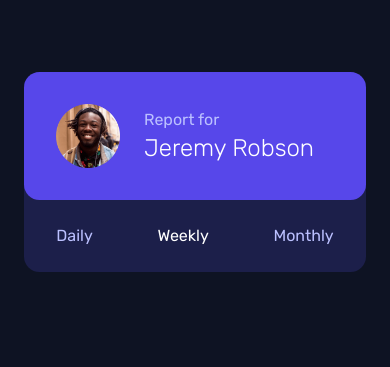
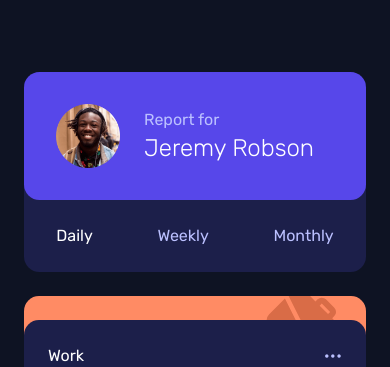
Before and after one commit to pauljomy/time-tracking, a website built with Vite: page index.html in a window 390 px wide. Shown: the top 367 px of the page. Built offline with nearby package versions, Linux system fonts and the light colour scheme.

Commit message:
mobile and tablet design completed

```diff
--- a/index.html
+++ b/index.html
@@ -5,9 +5,11 @@
         <meta name="viewport" content="width=device-width, initial-scale=1.0" />
         <link href="/src/style.css" rel="stylesheet" />
     </head>
-    <body class="font-family-default bg-background text-white mx-6 my-18">
+    <body
+        class="font-family-default bg-background text-white mx-6 my-18 md:mx-20"
+    >
         <main>
-            <div class="bg-card-bg rounded-[0.975em]">
+            <div class="bg-card-bg rounded-[0.975em] mb-6">
                 <div
                     class="flex gap-6 items-center bg-profile-bg p-8 rounded-[0.975em]"
                 >
@@ -23,12 +25,14 @@
                         <p class="text-2xl font-light">Jeremy Robson</p>
                     </div>
                 </div>
-                <div class="flex justify-around py-6">
-                    <p class="text-smaller-text">Daily</p>
-                    <p>Weekly</p>
-                    <p class="text-smaller-text">Monthly</p>
+                <div class="flex justify-around py-6 text-smaller-text">
+                    <p data-timeframe="daily" id="daily">Daily</p>
+                    <p data-timeframe="weekly" id="weekly">Weekly</p>
+                    <p data-timeframe="monthly" id="monthly">Monthly</p>
                 </div>
             </div>
+            <div id="activity-card" class="md:grid grid-cols-3 gap-6"></div>
         </main>
+        <script type="module" src="/src/main.ts"></script>
     </body>
 </html>
--- /dev/null
+++ b/src/main.ts
@@ -0,0 +1,95 @@
+import rawData from "./data.json";
+
+const cardEl = document.getElementById("activity-card");
+
+type TimeFrame = {
+  current: number;
+  previous: number;
+};
+
+type Category = {
+  title: string;
+  timeframes: {
+    daily: TimeFrame;
+    weekly: TimeFrame;
+    monthly: TimeFrame;
+  };
+};
+
+const data = rawData as Category[];
+
+type ActivityConfig = {
+  color: string;
+  icon: string;
+};
+
+const activityConfig: Record<string, ActivityConfig> = {
+  Work: { color: "#FF8B64", icon: "src/assets/img/icon-work.svg" },
+  Play: { color: "#55C2E6", icon: "src/assets/img/icon-play.svg" },
+  Study: { color: "#FF5E7D", icon: "src/assets/img/icon-study.svg" },
+  Exercise: { color: "#4BCF82", icon: "src/assets/img/icon-exercise.svg" },
+  Social: { color: "#7335D2", icon: "src/assets/img/icon-social.svg" },
+  "Self Care": { color: "#F1C75B", icon: "src/assets/img/icon-self-care.svg" },
+};
+
+createCard(data, "daily");
+(
+  document.querySelector('[data-timeframe="daily"]') as HTMLElement
+).style.color = "#fff";
+
+const buttons = document.querySelectorAll("[data-timeframe]");
+
+buttons.forEach((btn) => {
+  btn.addEventListener("click", () => {
+    buttons.forEach((b) => {
+      (b as HTMLElement).style.color = "#bbc0ff";
+    });
+    (btn as HTMLElement).style.color = "#fff";
+    const timeFrame = (btn as HTMLElement).dataset.timeframe;
+    if (timeFrame) {
+      createCard(data, timeFrame);
+    }
+  });
+});
+
+function createCard(data: Category[], timeframes: string) {
+  if (!cardEl) return;
+  cardEl.innerHTML = "";
+
+  const html = data
+    .map((item) => {
+      const { current, previous } =
+        item.timeframes[timeframes as keyof Category["timeframes"]];
+
+      const { color: cardColor, icon: cardIcon } = activityConfig[item.title];
+
+      const label =
+        timeframes === "daily"
+          ? "Yesterday"
+          : timeframes === "weekly"
+            ? "Last Week"
+            : "Last Month";
+
+      return `<div
+          class="h-42  flex flex-col justify-end rounded-[0.9375em] relative overflow-hidden mb-6" style="background-color:${cardColor} "
+      >
+          <img
+              src="${cardIcon}"
+              alt="a ${item.title} icon"
+              class="w-20 absolute -top-2 right-5 opacity-250 "
+          />
+          <div class="bg-card-bg rounded-[0.9375em] p-6 z-10">
+              <div class="flex justify-between items-center align-center">
+                  <p>${item.title}</p>
+                  <p class="text-smaller-text">•••</p>
+              </div>
+              <div class="flex justify-between items-center md: flex-col md:items-start">
+                  <p class="text-[2em] font-light">${current}hrs</p>
+                  <p class="text-smaller-text">${label} - ${previous}hrs</p>
+              </div>
+          </div>
+      </div>`;
+    })
+    .join("");
+  cardEl.innerHTML = html;
+}
```
Also changed, not shown: .github/workflows/deploy.yml (deleted), src/main.js (deleted).
